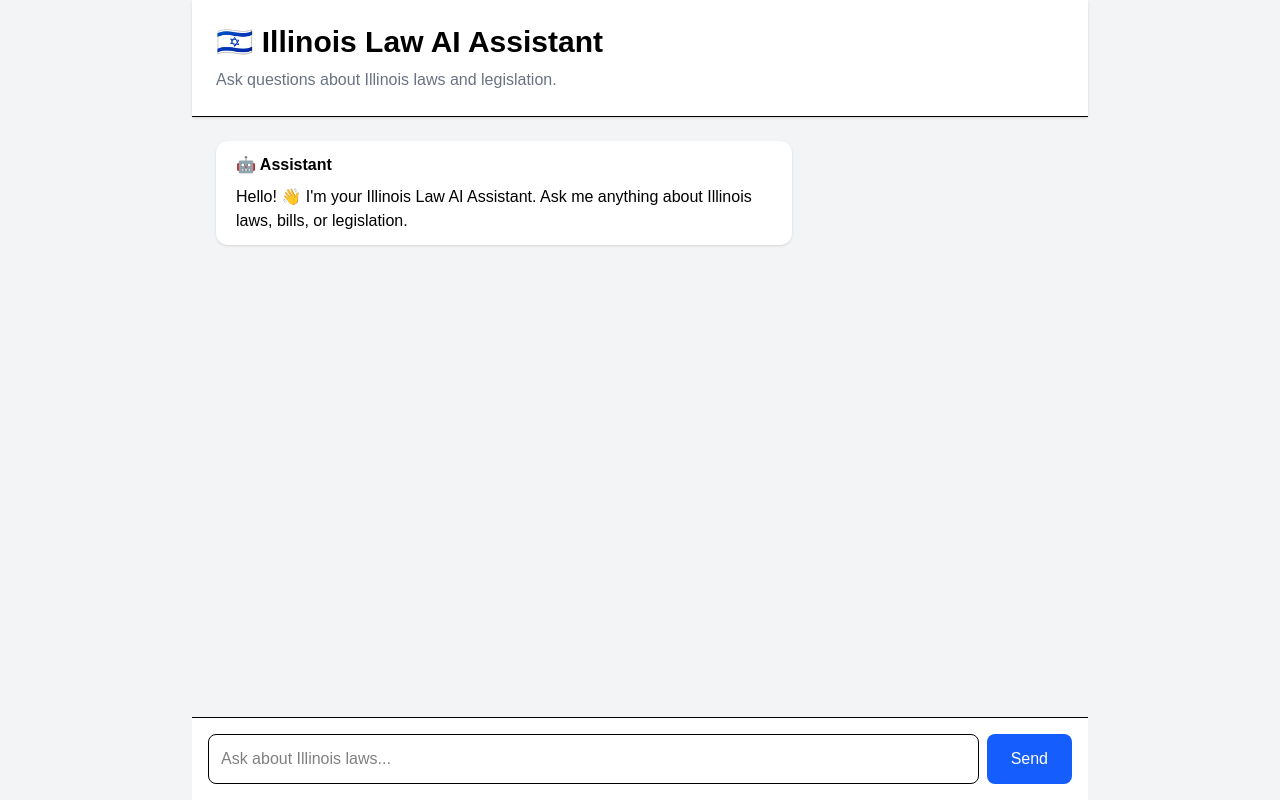
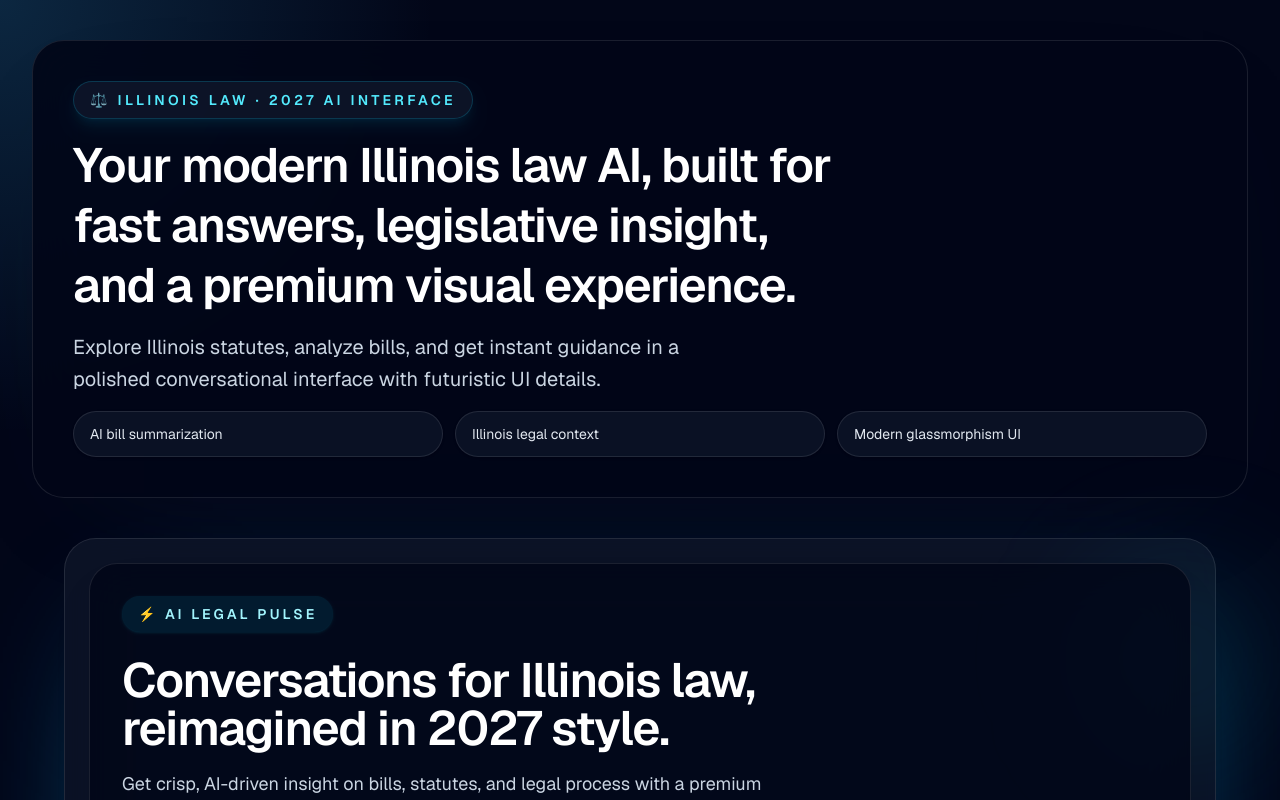
Before and after one commit to ztolideh/Illinois-law-chatbot, a Next.js app: page / in a window 1280 px wide. Shown: the top 800 px of the page. Built offline with nearby package versions, Linux system fonts and the light colour scheme.

Commit message:
desing push - prettier hopefully

```diff
--- a/app/components/Chat.tsx
+++ b/app/components/Chat.tsx
@@ -61,37 +61,43 @@ export default function Chat() {
   }
 
   return (
-    <div className="max-w-4xl mx-auto h-screen flex flex-col">
+    <div className="relative mx-auto flex min-h-[calc(100vh-6rem)] max-w-6xl flex-col gap-6 rounded-[2rem] border border-white/10 bg-slate-900/75 p-4 shadow-[0_45px_140px_-80px_rgba(14,165,233,0.9)] backdrop-blur-xl sm:p-6">
+      <div className="pointer-events-none absolute -right-16 top-6 h-48 w-48 rounded-full bg-cyan-400/10 blur-3xl" />
+      <div className="pointer-events-none absolute -left-16 bottom-6 h-48 w-48 rounded-full bg-fuchsia-500/10 blur-3xl" />
 
-      <header className="p-6 border-b bg-white shadow-sm">
-        <h1 className="text-3xl font-bold">
-          🇮🇱 Illinois Law AI Assistant
-        </h1>
-
-        <p className="text-gray-500 mt-2">
-          Ask questions about Illinois laws and legislation.
+      <header className="relative rounded-[1.75rem] border border-white/10 bg-slate-950/85 p-8 shadow-2xl shadow-slate-950/10 backdrop-blur-xl">
+        <div className="inline-flex items-center gap-3 rounded-full bg-cyan-400/10 px-4 py-2 text-sm font-semibold uppercase tracking-[0.22em] text-cyan-200 shadow-sm shadow-cyan-400/10">
+          ⚡ AI Legal Pulse
+        </div>
+        <div className="mt-6 max-w-3xl">
+          <h2 className="text-4xl font-semibold tracking-tight text-white sm:text-5xl">
+            Conversations for Illinois law, reimagined in 2027 style.
+          </h2>
+          <p className="mt-4 text-slate-300 leading-8 sm:text-lg">
+            Get crisp, AI-driven insight on bills, statutes, and legal process with a premium glassmorphism chat interface.
           </p>
+        </div>
       </header>
 
-      <div className="flex-1 overflow-y-auto p-6 space-y-4">
-
+      <div className="flex-1 overflow-hidden rounded-[1.75rem] border border-white/10 bg-slate-950/80 shadow-2xl backdrop-blur-xl">
+        <div className="flex h-full flex-col">
+          <div className="flex-1 overflow-y-auto px-6 py-6 space-y-5">
             {messages.map((message, index) => (
-          <Message
-            key={index}
-            message={message}
-          />
+              <Message key={index} message={message} />
             ))}
-
             {loading && (
-          <div className="text-gray-500 animate-pulse">
-            🤖 Searching Illinois legislation...
+              <div className="flex items-center gap-3 rounded-3xl border border-slate-700/80 bg-slate-900/80 px-5 py-4 text-slate-300 shadow-lg shadow-slate-950/20">
+                <span className="inline-flex h-3 w-3 animate-pulse rounded-full bg-cyan-400" />
+                <span>Analyzing Illinois legislation...</span>
               </div>
             )}
-
           </div>
 
+          <div className="border-t border-white/10 px-6 py-6">
             <ChatInput onSend={sendMessage} />
-
+          </div>
+        </div>
+      </div>
     </div>
   );
 }
--- a/app/components/ChatInput.tsx
+++ b/app/components/ChatInput.tsx
@@ -7,25 +7,19 @@ interface Props {
 }
 
 export default function ChatInput({ onSend }: Props) {
-
   const [text, setText] = useState("");
 
   function submit() {
-
     if (!text.trim()) return;
-
     onSend(text);
-
     setText("");
   }
 
   return (
-
-    <div className="border-t bg-white p-4 flex gap-2">
-
+    <div className="flex flex-col gap-3 rounded-[1.5rem] border border-white/10 bg-slate-950/75 p-4 shadow-[0_30px_80px_-60px_rgba(14,165,233,0.75)] backdrop-blur-xl sm:flex-row">
       <input
-        className="flex-1 border rounded-lg p-3 outline-none"
-        placeholder="Ask about Illinois laws..."
+        className="flex-1 rounded-3xl border border-white/10 bg-slate-900/95 px-5 py-4 text-slate-100 outline-none transition focus:border-cyan-300 focus:ring-2 focus:ring-cyan-400/20"
+        placeholder="Ask about Illinois laws, bills, or legislative updates..."
         value={text}
         onChange={(e) => setText(e.target.value)}
         onKeyDown={(e) => {
@@ -34,14 +28,13 @@ export default function ChatInput({ onSend }: Props) {
           }
         }}
       />
-
       <button
+        type="button"
         onClick={submit}
-        className="bg-blue-600 hover:bg-blue-700 text-white rounded-lg px-6"
+        className="inline-flex min-h-[3.25rem] items-center justify-center rounded-3xl bg-gradient-to-r from-cyan-400 to-sky-500 px-6 py-4 text-sm font-semibold uppercase tracking-[0.12em] text-slate-950 shadow-lg shadow-cyan-500/20 transition hover:scale-[1.01] hover:shadow-cyan-500/30"
       >
         Send
       </button>
-
     </div>
   );
 }
--- a/app/components/Message.tsx
+++ b/app/components/Message.tsx
@@ -11,38 +11,21 @@ export default function Message({ message }: Props) {
   const isUser = message.role === "user";
 
   return (
-
-    <div
-      className={`flex ${
-        isUser ? "justify-end" : "justify-start"
-      }`}
-    >
-
+    <div className={`flex ${isUser ? "justify-end" : "justify-start"}`}>
       <div
-        className={`
-          max-w-xl
-          rounded-xl
-          px-5
-          py-3
-          whitespace-pre-wrap
-          ${
-            isUser
-              ? "bg-blue-600 text-white"
-              : "bg-white shadow"
-          }
-        `}
+        className={`max-w-xl rounded-[1.75rem] px-6 py-5 whitespace-pre-wrap shadow-[0_30px_80px_-40px_rgba(15,23,42,0.45)] ${
+          isUser
+            ? "bg-gradient-to-r from-cyan-400 to-sky-500 text-slate-950"
+            : "bg-slate-900/95 text-slate-100 border border-white/10"
+        }`}
       >
-
-        <div className="font-semibold mb-2">
-
-          {isUser ? "👤 You" : "🤖 Assistant"}
-
+        <div className="mb-3 flex items-center gap-2 text-xs font-semibold uppercase tracking-[0.22em] text-slate-400">
+          <span className="rounded-full bg-slate-800/80 px-2 py-1">
+            {isUser ? "You" : "Illinois Law AI"}
+          </span>
         </div>
-
-        {message.content}
-
+        <p className="leading-7">{message.content}</p>
       </div>
-
     </div>
   );
 }
--- a/app/globals.css
+++ b/app/globals.css
@@ -1,16 +1,44 @@
 @import "tailwindcss";
+
+:root {
+  color-scheme: dark;
+  font-family: var(--font-geist-sans), system-ui, sans-serif;
+}
 
 html,
 body {
-  height: 100%;
+  min-height: 100%;
 }
 
 body {
   margin: 0;
-  background: #f5f5f5;
-  font-family: Arial, Helvetica, sans-serif;
+  background-color: #020617;
+  background-image:
+    radial-gradient(circle at top left, rgba(56, 189, 248, 0.18), transparent 28%),
+    radial-gradient(circle at top right, rgba(168, 85, 247, 0.16), transparent 22%),
+    radial-gradient(circle at bottom left, rgba(14, 165, 233, 0.12), transparent 24%);
+  color: #e2e8f0;
+  overflow-x: hidden;
 }
 
 * {
   box-sizing: border-box;
 }
+
+::-webkit-scrollbar {
+  width: 10px;
+}
+
+::-webkit-scrollbar-track {
+  background: rgba(255, 255, 255, 0.03);
+}
+
+::-webkit-scrollbar-thumb {
+  background: rgba(56, 189, 248, 0.45);
+  border-radius: 999px;
+}
+
+::selection {
+  background: rgba(56, 189, 248, 0.35);
+  color: #ffffff;
+}
--- a/app/layout.tsx
+++ b/app/layout.tsx
@@ -13,8 +13,8 @@ const geistMono = Geist_Mono({
 });
 
 export const metadata: Metadata = {
-  title: "Create Next App",
-  description: "Generated by create next app",
+  title: "Illinois Law AI Assistant",
+  description: "A polished Illinois law chatbot for Illinois legislation and bill insights.",
 };
 
 export default function RootLayout({
@@ -23,11 +23,10 @@ export default function RootLayout({
   children: React.ReactNode;
 }>) {
   return (
-    <html
-      lang="en"
-      className={`${geistSans.variable} ${geistMono.variable} h-full antialiased`}
-    >
-      <body className="min-h-full flex flex-col">{children}</body>
+    <html lang="en" className={`${geistSans.variable} ${geistMono.variable} h-full antialiased`}>
+      <body className="min-h-full flex flex-col bg-slate-950 text-slate-100">
+        {children}
+      </body>
     </html>
   );
 }
--- a/app/page.tsx
+++ b/app/page.tsx
@@ -2,8 +2,37 @@ import Chat from "./components/Chat";
 
 export default function Home() {
   return (
-    <main className="min-h-screen bg-gray-100">
-      <Chat />
+    <main className="min-h-screen bg-slate-950 text-slate-100">
+      <div className="relative overflow-hidden">
+        <div className="pointer-events-none absolute inset-0 bg-[radial-gradient(circle_at_top_left,_rgba(56,189,248,0.18),_transparent_24%),radial-gradient(circle_at_bottom_right,_rgba(168,85,247,0.16),_transparent_22%)]" />
+        <div className="relative mx-auto max-w-7xl px-4 py-10 sm:px-6 lg:px-8">
+          <div className="mb-10 rounded-[2rem] border border-white/10 bg-slate-950/90 p-8 shadow-[0_40px_120px_-80px_rgba(15,23,42,0.9)] backdrop-blur-xl sm:p-10">
+            <div className="space-y-4">
+              <p className="inline-flex items-center gap-2 rounded-full border border-cyan-400/20 bg-slate-900/80 px-4 py-2 text-sm font-semibold uppercase tracking-[0.24em] text-cyan-300 shadow-lg shadow-cyan-500/10">
+                ⚖️ Illinois Law · 2027 AI Interface
+              </p>
+              <h1 className="max-w-3xl text-4xl font-semibold leading-tight tracking-tight text-white sm:text-5xl">
+                Your modern Illinois law AI, built for fast answers, legislative insight, and a premium visual experience.
+              </h1>
+              <p className="max-w-2xl text-lg leading-8 text-slate-300 sm:text-xl">
+                Explore Illinois statutes, analyze bills, and get instant guidance in a polished conversational interface with futuristic UI details.
+              </p>
+              <div className="grid gap-3 text-sm sm:grid-cols-3">
+                <span className="rounded-3xl border border-white/10 bg-slate-900/70 px-4 py-3 text-slate-200 shadow-sm">
+                  AI bill summarization
+                </span>
+                <span className="rounded-3xl border border-white/10 bg-slate-900/70 px-4 py-3 text-slate-200 shadow-sm">
+                  Illinois legal context
+                </span>
+                <span className="rounded-3xl border border-white/10 bg-slate-900/70 px-4 py-3 text-slate-200 shadow-sm">
+                  Modern glassmorphism UI
+                </span>
+              </div>
+            </div>
+          </div>
+          <Chat />
+        </div>
+      </div>
     </main>
   );
 }
```
Also changed, not shown: 1 other file (tests, documents, lock files or other folders). Lines whose indentation alone changed are shown as unchanged.
